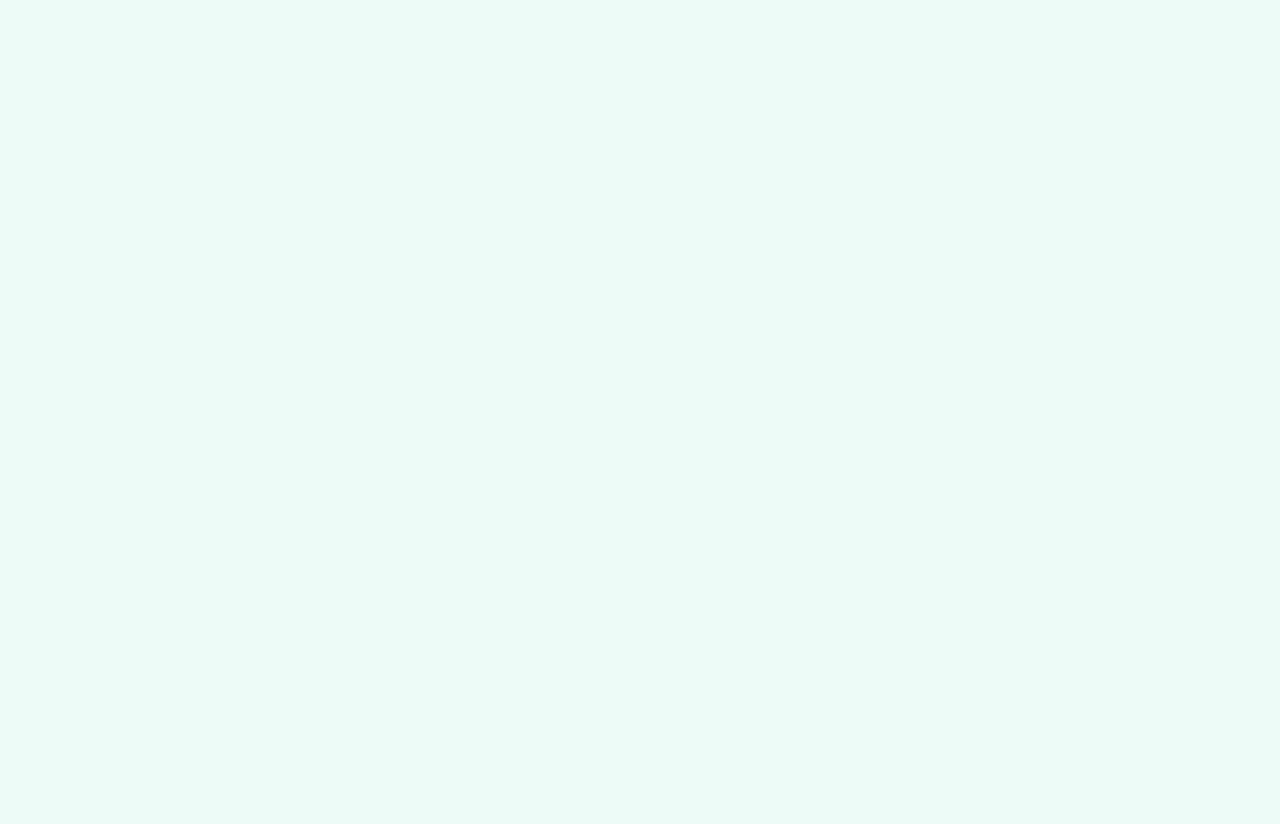
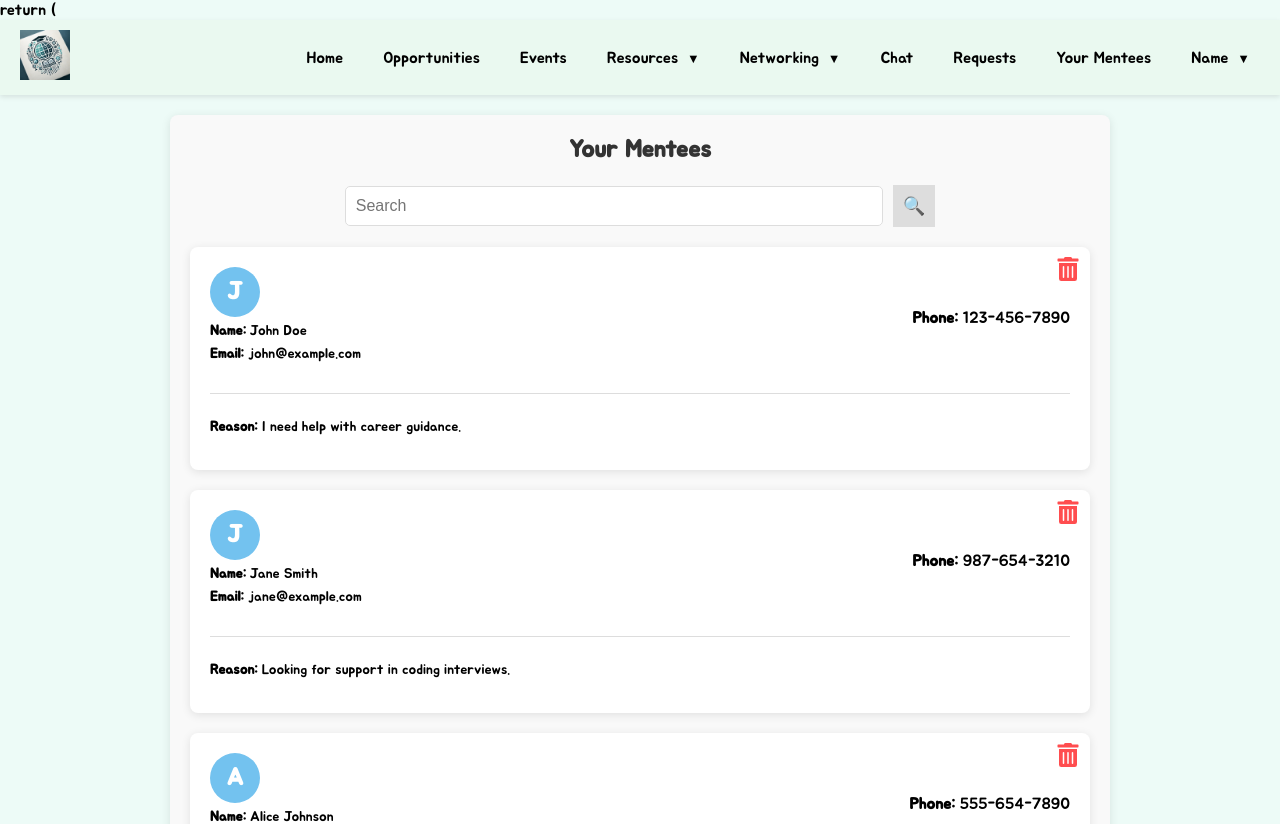
Before and after one commit to saiswethat/eduverse, a React (Create React App) app: page /your-mentees in a window 1280 px wide. Before the commit this address had no page. Shown: the top 824 px of the page. Before the commit the page ends 800 px from the top, so only its background shows below. Built offline with nearby package versions, Linux system fonts and the light colour scheme.

Commit message:
Added View requests and view mentees for mentorship program

```diff
--- a/src/Header.js
+++ b/src/Header.js
@@ -48,6 +48,12 @@ function Header() {
           <li>
             <a href="/chats">Chat</a>
           </li>
+          <li>
+            <a href="/requests">Requests</a>
+          </li>
+          <li>
+            <a href="/your-mentees">Your Mentees</a>
+          </li>
           <li className="header-dropdown">
             <a href="#" className="header-dropdown-toggle">Name</a>
             <div className="header-dropdown-content">
--- /dev/null
+++ b/src/MentorshipRequests.js
@@ -0,0 +1,68 @@
+import React, { useState } from 'react';
+import './css/MentorshipRequests.css';
+import Header from './Header';
+
+const MentorshipRequests = () => {
+  const [requests, setRequests] = useState([
+    {
+      id: 1,
+      studentName: 'John Doe',
+      email: 'john@example.com',
+      phone: '123-456-7890',
+      mentor: 'Mentor 1',
+      reason: 'I need help with career guidance.',
+    },
+    {
+      id: 2,
+      studentName: 'Jane Smith',
+      email: 'jane@example.com',
+      phone: '987-654-3210',
+      mentor: 'Mentor 1',
+      reason: 'Looking for support in coding interviews.',
+    },
+  ]);
+
+  const acceptRequest = (id) => {
+    const acceptedRequest = requests.find(request => request.id === id);
+    alert(`Request from ${acceptedRequest.studentName} has been accepted!`);
+    setRequests(requests.filter(request => request.id !== id));
+  };
+
+  const deleteRequest = (id) => {
+    const updatedRequests = requests.filter(request => request.id !== id);
+    setRequests(updatedRequests);
+    alert('Request has been deleted.');
+  };
+
+  return (
+    <>
+      <Header />
+      <div className="requests-container">
+        <h2 className="requests-heading">Mentorship Program Requests</h2>
+
+        {requests.length > 0 ? (
+          <div className="requests-list">
+            {requests.map((request) => (
+              <div className="request-card" key={request.id}>
+                <p><strong>Student Name:</strong> {request.studentName}</p>
+                <p><strong>Email:</strong> {request.email}</p>
+                <p><strong>Phone:</strong> {request.phone}</p>
+                <p><strong>Selected Mentor:</strong> {request.mentor}</p>
+                <p><strong>Reason:</strong> {request.reason}</p>
+
+                <div className="request-actions">
+                  <button className="accept-button" onClick={() => acceptRequest(request.id)}>Accept</button>
+                  <button className="delete-button" onClick={() => deleteRequest(request.id)}>Delete</button>
+                </div>
+              </div>
+            ))}
+          </div>
+        ) : (
+          <p>No mentorship requests available.</p>
+        )}
+      </div>
+    </>
+  );
+};
+
+export default MentorshipRequests;
--- /dev/null
+++ b/src/ViewYourMentees.js
@@ -0,0 +1,118 @@
+import React, { useState } from 'react';
+import './css/ViewYourMentees.css';
+import Header from './Header';
+import { FaTrashAlt } from 'react-icons/fa';
+import SearchBar from './SearchBar';
+
+const ViewYourMentees = () => {
+  // Dummy mentees data
+  const [mentees, setMentees] = useState([
+    {
+      id: 1,
+      studentName: 'John Doe',
+      email: 'john@example.com',
+      phone: '123-456-7890',
+      reason: 'I need help with career guidance.',
+    },
+    {
+      id: 2,
+      studentName: 'Jane Smith',
+      email: 'jane@example.com',
+      phone: '987-654-3210',
+      reason: 'Looking for support in coding interviews.',
+    },
+    {
+      id: 3,
+      studentName: 'Alice Johnson',
+      email: 'alice@example.com',
+      phone: '555-654-7890',
+      reason: 'Want to improve my communication skills.',
+    },
+    {
+      id: 4,
+      studentName: 'Emily Clark',
+      email: 'emily@example.com',
+      phone: '222-333-4444',
+      reason: 'Need advice on job applications.',
+    },
+    {
+      id: 5,
+      studentName: 'Michael Brown',
+      email: 'michael@example.com',
+      phone: '888-777-6666',
+      reason: 'Seeking guidance on internships.',
+    },
+    {
+      id: 6,
+      studentName: 'Sarah Wilson',
+      email: 'sarah@example.com',
+      phone: '444-555-6666',
+      reason: 'Want to develop networking skills. Want to develop networking skills. Want to develop networking skills. Want to develop networking skills. Want to develop networking skills. Want to develop networking skills. Want to develop networking skills.',
+    },
+  ]);
+  const [searchTerm, setSearchTerm] = useState("");
+
+  const handleDelete = (id) => {
+    setMentees(mentees.filter((mentee) => mentee.id !== id));
+  };
+  const handleSearch = (term) => {
+    setSearchTerm(term.toLowerCase());
+  };
+
+
+  return (
+    <>
+      return (
+  <>
+    <Header />
+    <div className="mentees-container">
+      <h2 className="mentees-heading">Your Mentees</h2>
+      <SearchBar onSearch={handleSearch} />
+      {mentees.length > 0 ? (
+        <div className="mentees-list">
+          {mentees.map((mentee) => (
+            <div key={mentee.id} className="mentee-card">
+              <div className="mentee-card-content">
+                {/* Left side - Mentee Icon and Info */}
+                <div className="mentee-left">
+                  <div className="mentee-icon">
+                    {mentee.studentName.charAt(0).toUpperCase()}
+                  </div>
+                  <div className="mentee-info">
+                    <p><strong>Name:</strong> {mentee.studentName}</p>
+                    <p><strong>Email:</strong> {mentee.email}</p>
+                  </div>
+                </div>
+
+                {/* Right side - Phone and Delete */}
+                <div className="mentee-right">
+                  <p><strong>Phone:</strong> {mentee.phone}</p>
+                  <div className="mentee-actions">
+                    <FaTrashAlt
+                      className="delete-icon"
+                      onClick={() => handleDelete(mentee.id)}
+                    />
+                  </div>
+                </div>
+              </div>
+
+              {/* Full-width reason section */}
+              <div className="mentee-reason">
+                <p><strong>Reason:</strong> {mentee.reason}</p>
+              </div>
+            </div>
+          ))}
+        </div>
+      ) : (
+        // Message to show when there are no mentees
+        <p className="no-mentees-message">You currently have no mentees assigned.</p>
+      )}
+    </div>
+  </>
+);
+
+    </>
+  );
+};
+
+export default ViewYourMentees;
--- /dev/null
+++ b/src/css/MentorshipRequests.css
@@ -0,0 +1,65 @@
+.requests-container {
+    max-width: 800px;
+    margin: 20px auto;
+    background-color: #e5e2e2;
+    padding: 20px;
+    border-radius: 8px;
+    box-shadow: 0 2px 10px rgba(0, 0, 0, 0.1);
+  }
+
+  .requests-heading {
+    text-align: center;
+    font-family: 'Jua', sans-serif;
+    color: #333;
+    margin-bottom: 20px;
+  }
+
+  .requests-list {
+    display: flex;
+    flex-direction: column;
+    gap: 20px;
+  }
+
+  .request-card {
+    background-color: #ffffff;
+    border-radius: 8px;
+    padding: 20px;
+    box-shadow: 0 2px 8px rgba(0, 0, 0, 0.1);
+  }
+
+  .request-card p {
+    margin: 10px 0;
+    font-size: 16px;
+    color: #333;
+  }
+
+  .request-actions {
+    display: flex;
+    justify-content: space-between;
+  }
+
+  .accept-button {
+    background-color: #4CAF50;
+    color: white;
+    padding: 10px 20px;
+    border: none;
+    border-radius: 5px;
+    cursor: pointer;
+  }
+
+  .accept-button:hover {
+    background-color: #45a049;
+  }
+
+  .delete-button {
+    background-color: #f44336;
+    color: white;
+    padding: 10px 20px;
+    border: none;
+    border-radius: 5px;
+    cursor: pointer;
+  }
+
+  .delete-button:hover {
+    background-color: #e53935;
+  }
--- /dev/null
+++ b/src/css/ViewYourMentees.css
@@ -0,0 +1,119 @@
+.mentees-container {
+    max-width: 900px;
+    margin: 20px auto;
+    background-color: #f9f9f9;
+    padding: 20px;  /* Reduced padding */
+    border-radius: 8px;
+    box-shadow: 0 2px 10px rgba(0, 0, 0, 0.1);
+    overflow: hidden; /* Ensure no overflow issues */
+}
+
+.mentees-heading {
+    text-align: center;
+    font-family: 'Jua', sans-serif;
+    color: #333;
+    margin-bottom: 20px;
+}
+
+.mentees-list {
+    display: flex;
+    flex-direction: column; /* Stack the cards vertically */
+    gap: 20px; /* Space between the cards */
+}
+
+.mentee-card {
+    background-color: white;
+    border-radius: 8px;
+    padding: 20px;
+    box-shadow: 0 2px 10px rgba(0, 0, 0, 0.1);
+    width: 100%; /* Ensure the card fits within the container */
+    display: flex;
+    flex-direction: column;
+    position: relative;
+    box-sizing: border-box; /* Ensure padding is included in width */
+    max-width: 100%; /* Ensure it doesn't overflow */
+    gap: 10px; /* Space between the card content */
+}
+
+.mentee-card-content {
+    display: flex;
+    justify-content: space-between; /* Ensure left and right alignment */
+    align-items: center;
+}
+
+.mentee-left, .mentee-right {
+    display: flex;
+    flex-direction: column;
+}
+
+.mentee-left {
+    flex-basis: 70%; /* Left side takes up 70% of available space */
+}
+
+.mentee-right {
+    flex-basis: 30%; /* Right side takes up 30% of available space */
+    align-items: flex-end;
+}
+
+.mentee-icon {
+    width: 50px;
+    height: 50px;
+    border-radius: 50%;
+    background-color: #73c2ef;
+    display: flex;
+    align-items: center;
+    justify-content: center;
+    color: white;
+    font-size: 24px;
+    font-weight: bold;
+}
+
+.mentee-info p {
+    margin: 5px 0;
+    font-size: 14px;
+}
+
+.mentee-reason {
+    margin-top: 15px;
+    padding-top: 10px;
+    border-top: 1px solid #ddd; /* Optional: a separator */
+    font-size: 14px;
+}
+
+.mentee-actions {
+    display: flex;
+    align-items: center;
+}
+
+.delete-icon {
+    font-size: 20px;
+    color: #ff4d4f;
+    cursor: pointer;
+    transition: transform 0.2s;
+}
+
+.delete-icon:hover {
+    transform: scale(1.2);
+}
+
+.no-mentees-message {
+    text-align: center;
+    font-size: 18px;
+    color: #888;
+    margin-top: 20px;
+    font-family: 'Jua', sans-serif;
+}
+
+@media (max-width: 768px) {
+    .mentee-card {
+        width: 100%;
+    }
+
+    .mentee-card-content {
+        flex-direction: column; /* Stack the content vertically on smaller screens */
+    }
+
+    .mentee-right {
+        align-items: flex-start;
+    }
+}
--- a/src/index.js
+++ b/src/index.js
@@ -16,6 +16,8 @@ import GroupsPage from "./GroupsPage";
 import ChatApp from "./ChatApp";
 import Notifications from "./Notifications";
 import MentorshipProgram from "./MentorshipProgram";
+import MentorshipRequests from "./MentorshipRequests";
+import ViewYourMentees from "./ViewYourMentees";
 const root = ReactDOM.createRoot(document.getElementById("root"));
 root.render(
   <React.StrictMode>
@@ -34,7 +36,9 @@ root.render(
         <Route path="/groups" element={<GroupsPage/>}/>
         <Route path="/chats" element={<ChatApp/>}/>
         <Route path="/notifications" element={<Notifications/>}/>
+        <Route path="/requests" element={<MentorshipRequests/>}/>
         <Route path="/mentorship-program" element={<MentorshipProgram/>}/>
+        <Route path="/your-mentees" element={<ViewYourMentees/>}/>
       </Routes>
     </Router>
   </React.StrictMode>
```
